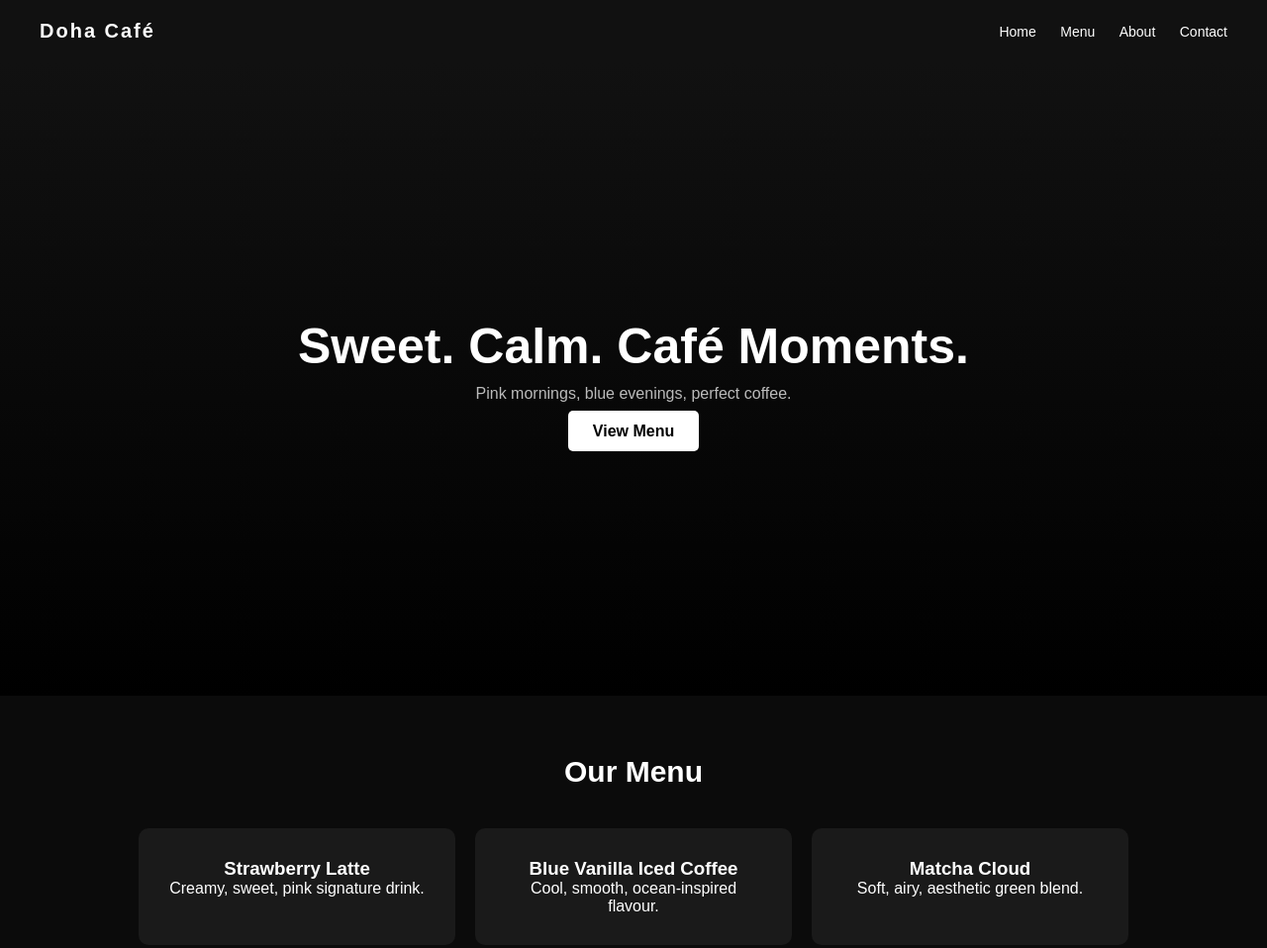
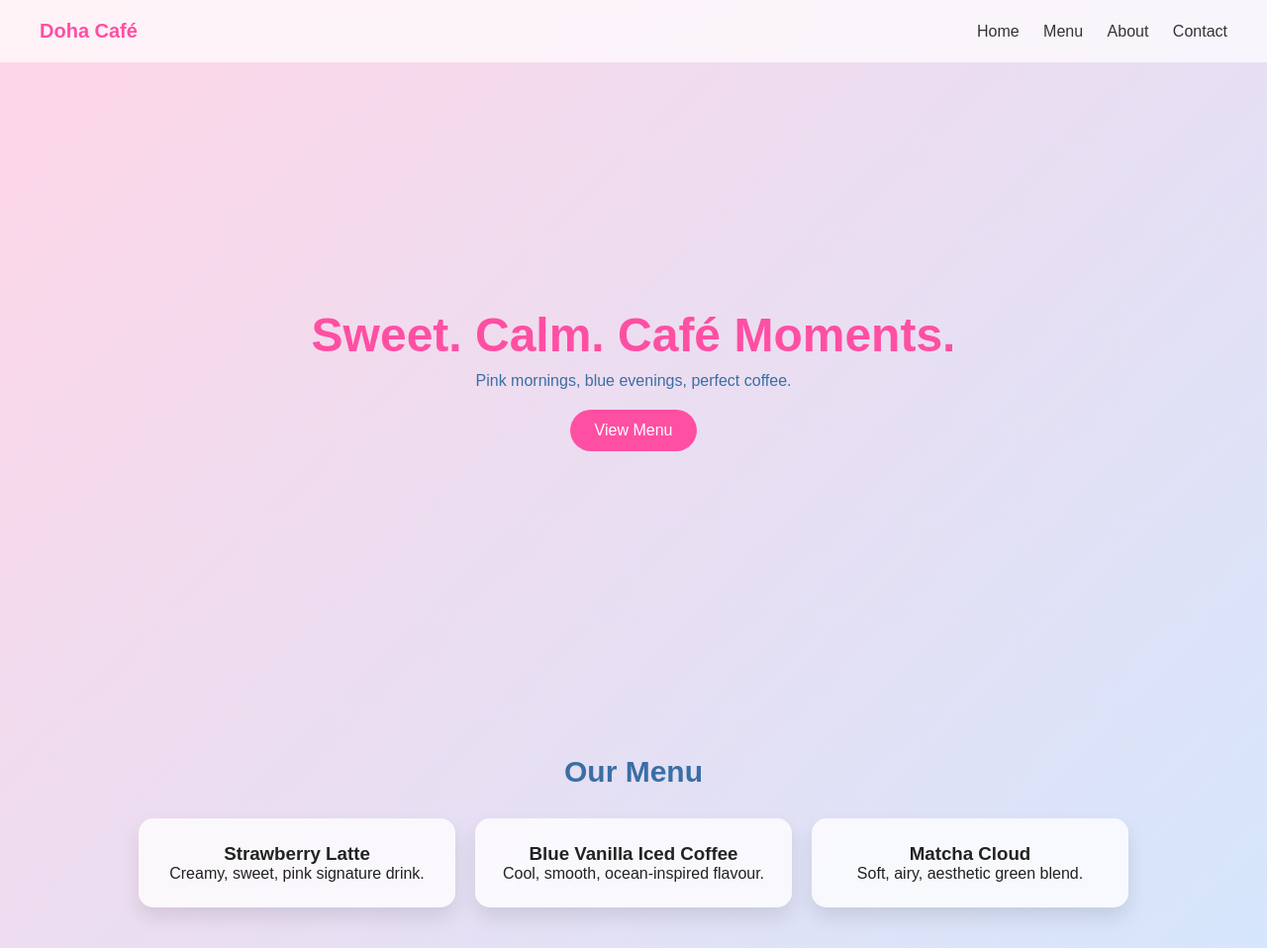
Before and after one commit to Ava0074/Doha-and-Co, a plain HTML site: page index.html in a window 1280 px wide. Shown: the top 958 px of the page at 99% size. Drawn offline with Linux system fonts and the light colour scheme.

Commit message:
Update style.css

```diff
--- a/style.css
+++ b/style.css
@@ -6,8 +6,8 @@
 }
 
 body {
-  background: #0b0b0b;
-  color: white;
+  background: linear-gradient(135deg, #ffd6e7, #cfe8ff);
+  color: #222;
 }
 
 /* HEADER */
@@ -16,20 +16,23 @@ body {
   justify-content: space-between;
   align-items: center;
   padding: 20px 40px;
-  background: #111;
+  background: rgba(255, 255, 255, 0.7);
+  backdrop-filter: blur(10px);
+  position: sticky;
+  top: 0;
 }
 
 .logo {
   font-size: 20px;
   font-weight: bold;
-  letter-spacing: 2px;
+  color: #ff4fa3;
 }
 
 .nav a {
-  color: white;
+  margin-left: 20px;
   text-decoration: none;
-  margin-left: 20px;
-  font-size: 14px;
+  color: #333;
+  font-weight: 500;
 }
 
 /* HERO */
@@ -40,37 +43,45 @@ body {
   align-items: center;
   text-align: center;
   padding: 20px;
-  background: linear-gradient(to bottom, #111, #000);
 }
 
 .hero h1 {
-  font-size: 50px;
-  margin-bottom: 10px;
+  font-size: 48px;
+  color: #ff4fa3;
 }
 
 .hero p {
-  color: #bbb;
-  margin-bottom: 20px;
+  margin-top: 10px;
+  color: #3a6ea5;
 }
 
 .btn {
+  display: inline-block;
+  margin-top: 20px;
   padding: 12px 25px;
-  background: white;
-  color: black;
+  background: #ff4fa3;
+  color: white;
   text-decoration: none;
-  border-radius: 5px;
-  font-weight: bold;
+  border-radius: 30px;
 }
 
-/* SECTION */
+/* SECTIONS */
 .section {
   padding: 60px 20px;
   text-align: center;
 }
 
 .section h2 {
-  margin-bottom: 40px;
   font-size: 30px;
+  margin-bottom: 30px;
+  color: #3a6ea5;
+}
+
+.text {
+  max-width: 600px;
+  margin: auto;
+  color: #444;
+  line-height: 1.6;
 }
 
 /* GRID */
@@ -83,26 +94,26 @@ body {
 }
 
 .card {
-  background: #1a1a1a;
-  padding: 30px;
-  border-radius: 10px;
+  background: rgba(255, 255, 255, 0.8);
+  padding: 25px;
+  border-radius: 15px;
+  box-shadow: 0 10px 20px rgba(0,0,0,0.1);
 }
 
 /* FOOTER */
 .footer {
   text-align: center;
   padding: 20px;
-  background: #111;
+  background: rgba(255,255,255,0.6);
   margin-top: 40px;
 }
 
-/* MOBILE FIX */
+/* MOBILE */
 @media (max-width: 768px) {
 
   .header {
     flex-direction: column;
     gap: 10px;
-    text-align: center;
   }
 
   .nav {
@@ -112,7 +123,7 @@ body {
   }
 
   .hero h1 {
-    font-size: 32px;
+    font-size: 30px;
   }
 
   .grid {
```
